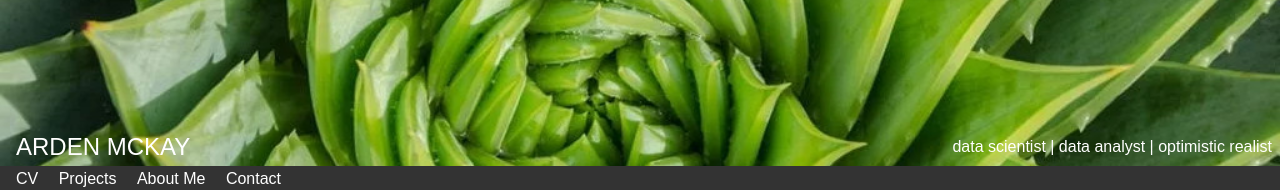
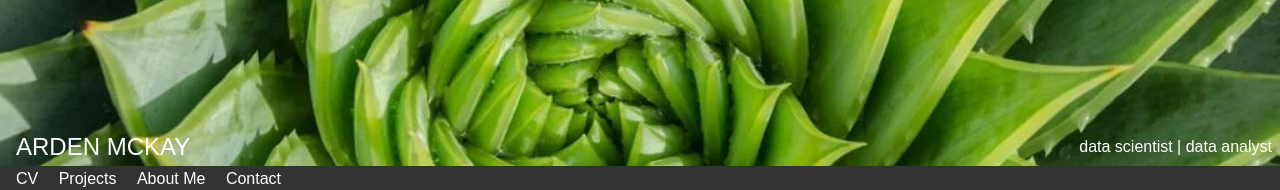
Before and after one commit to ardenmckay/ardenmckay.github.io, a plain HTML site: page index.html in a window 1280 px wide. Shown: the top 190 px of the page. Drawn offline with Linux system fonts and the light colour scheme.

Commit message:
removed realistic optimist from motto

```diff
--- a/index.html
+++ b/index.html
@@ -11,7 +11,7 @@
         <nav>
         <div class="logo">Arden McKay</div>
         <nav>
-        <div class="motto">Data Scientist | Data Analyst | Optimistic Realist</div>
+        <div class="motto">Data Scientist | Data Analyst </div>
         </nav>
     </header>
     <header class="linkbar">
```
